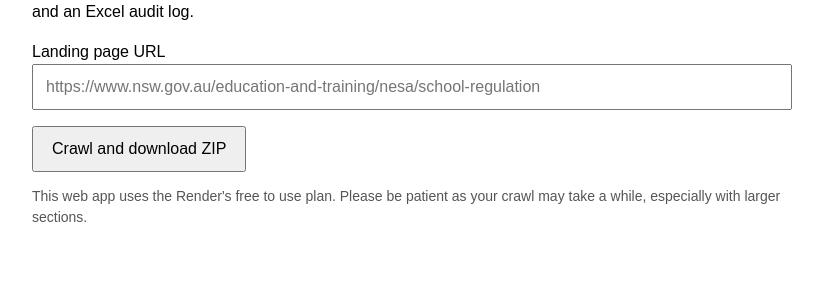
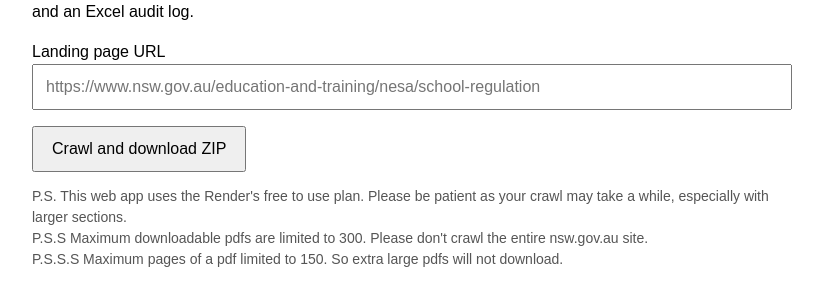
Before and after one commit to myic90/pdf-crawler, a Flask app: page / in a window 1280 px wide. Shown: the part 224-530 px from the top of the page, without its empty margins (228-1051 px from the left). Run offline with Flask 3, Linux system fonts and the light colour scheme.

Commit message:
Update index.html

```diff
--- a/templates/index.html
+++ b/templates/index.html
@@ -121,7 +121,9 @@
   <div id="errorBox" class="error"></div>
 
   <p class="hint">
-    This web app uses the Render's free to use plan. Please be patient as your crawl may take a while, especially with larger sections.
+    P.S. This web app uses the Render's free to use plan. Please be patient as your crawl may take a while, especially with larger sections.<br/>
+    P.S.S Maximum downloadable pdfs are limited to 300. Please don't crawl the entire nsw.gov.au site.<br/>
+    P.S.S.S Maximum pages of a pdf limited to 150. So extra large pdfs will not download.
   </p>
 
   <script>
```
